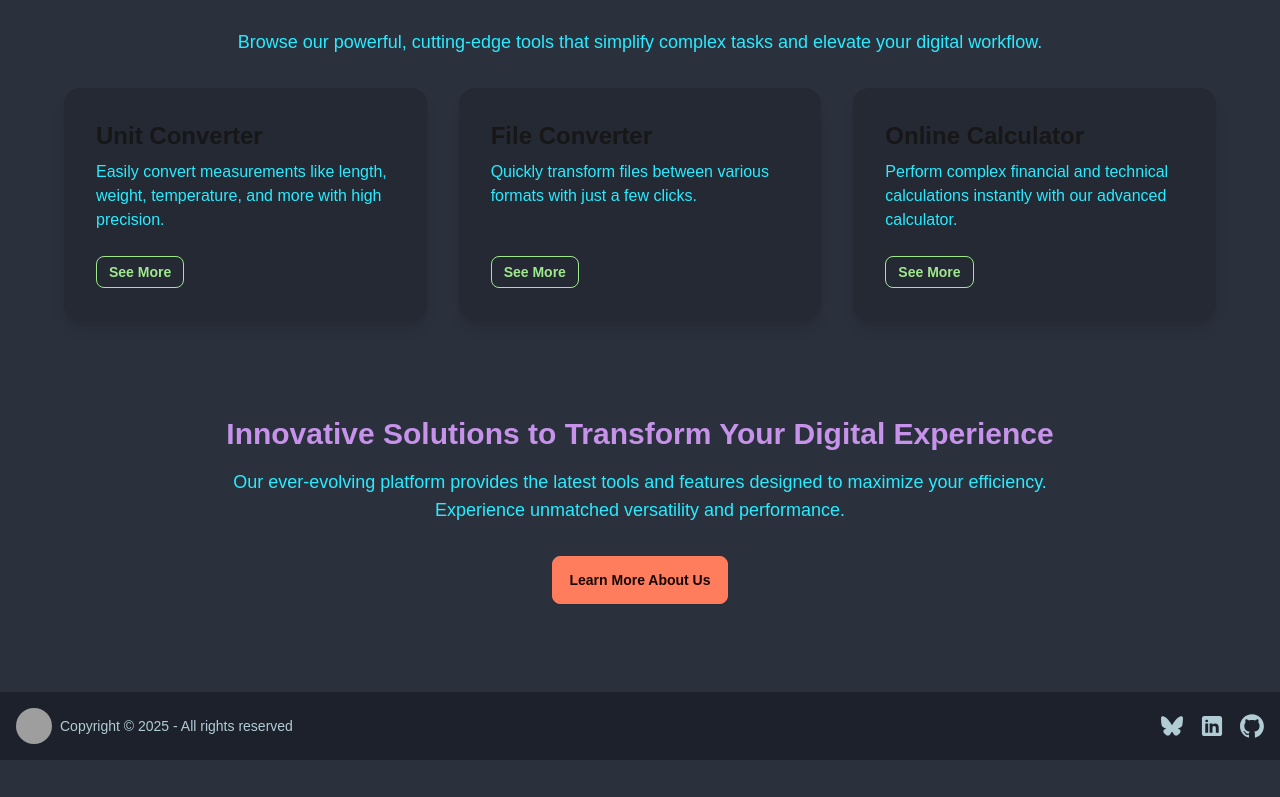
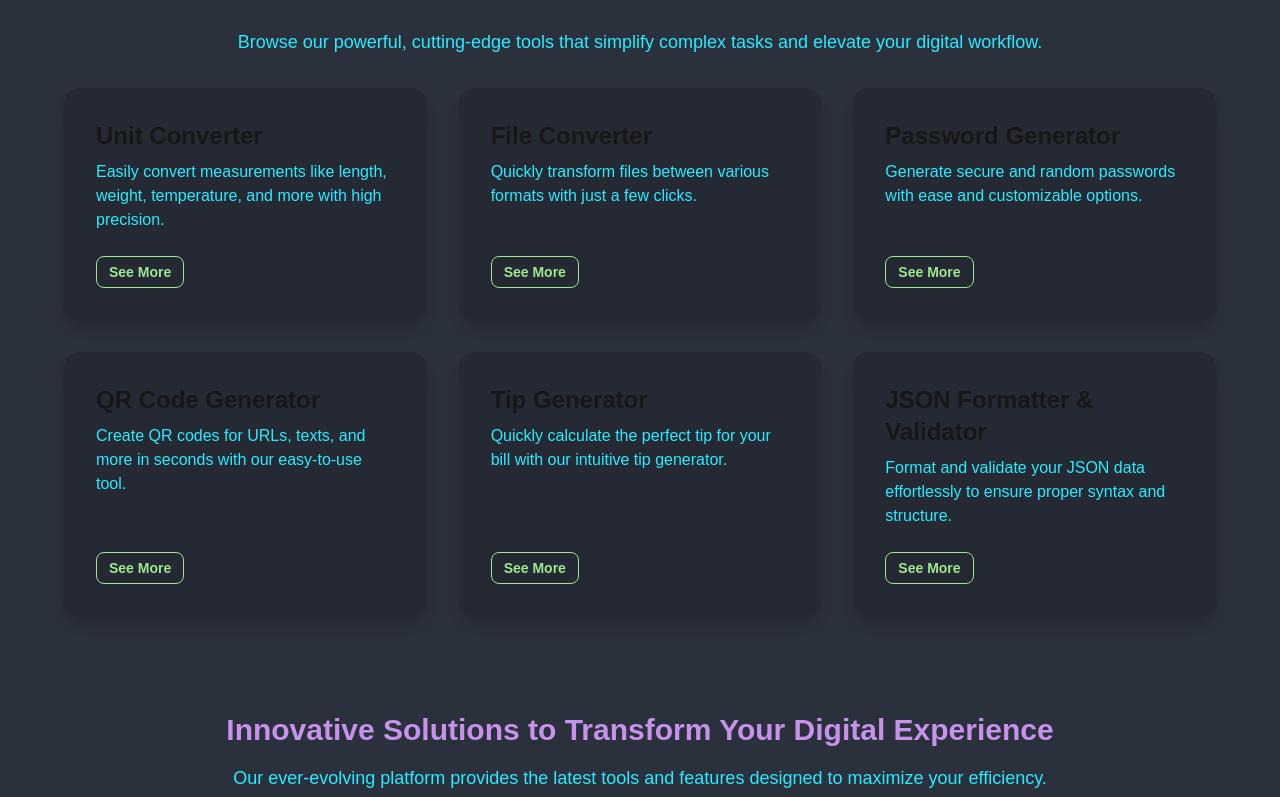
Before and after one commit to louisgundelwein/toolboxes, a Next.js app: page /en in a window 1280 px wide. Shown: the part 760-1557 px from the top of the page. Before the commit the page ends 1520 px from the top, so only its background shows below. Built offline with nearby package versions, Linux system fonts and the light colour scheme; grey boxes are pictures that could not be loaded.

Commit message:
feat: prep for more tools

```diff
--- a/src/app/[locale]/page.tsx
+++ b/src/app/[locale]/page.tsx
@@ -96,7 +96,25 @@ export default function LandingPage({ params }: PageProps) {
 						<ToolCard
 							title={texts.toolCard3Title}
 							description={texts.toolCard3Description}
-							href={`/${locale}/calculator`}
+							href={`/${locale}/password-generator`}
+							lang={locale}
+						/>
+						<ToolCard
+							title={texts.toolCard4Title}
+							description={texts.toolCard4Description}
+							href={`/${locale}/qr-code-generator`}
+							lang={locale}
+						/>
+						<ToolCard
+							title={texts.toolCard5Title}
+							description={texts.toolCard5Description}
+							href={`/${locale}/tip-calculator`}
+							lang={locale}
+						/>
+						<ToolCard
+							title={texts.toolCard6Title}
+							description={texts.toolCard6Description}
+							href={`/${locale}/json-validator`}
 							lang={locale}
 						/>
 					</div>
--- /dev/null
+++ b/src/app/[locale]/password-generator/page.tsx
@@ -0,0 +1,3 @@
+export default function FileConverterPage() {
+
+}
--- /dev/null
+++ b/src/app/[locale]/qr-code-generator/page.tsx
@@ -0,0 +1,9 @@
+export default function QRCodeGeneratorPage() {
+  return (
+    <div className="w-full bg-base-100 flex flex-col items-center py-10">
+      <h1 className="text-4xl font-bold text-accent mb-6">
+        QR Code Generator
+      </h1>
+    </div>
+  );
+}
--- a/src/app/[locale]/util/locales.json
+++ b/src/app/[locale]/util/locales.json
@@ -10,18 +10,24 @@
 		"toolCard1Description": "Easily convert measurements like length, weight, temperature, and more with high precision.",
 		"toolCard2Title": "File Converter",
 		"toolCard2Description": "Quickly transform files between various formats with just a few clicks.",
-		"toolCard3Title": "Online Calculator",
-		"toolCard3Description": "Perform complex financial and technical calculations instantly with our advanced calculator.",
+		"toolCard3Title": "Password Generator",
+		"toolCard3Description": "Generate secure and random passwords with ease and customizable options.",
+		"toolCard4Title": "QR Code Generator",
+		"toolCard4Description": "Create QR codes for URLs, texts, and more in seconds with our easy-to-use tool.",
+		"toolCard5Title": "Tip Generator",
+		"toolCard5Description": "Quickly calculate the perfect tip for your bill with our intuitive tip generator.",
+		"toolCard6Title": "JSON Formatter & Validator",
+		"toolCard6Description": "Format and validate your JSON data effortlessly to ensure proper syntax and structure.",
 		"additionalTitle": "Innovative Solutions to Transform Your Digital Experience",
 		"additionalDescription": "Our ever-evolving platform provides the latest tools and features designed to maximize your efficiency. Experience unmatched versatility and performance.",
 		"learnMoreButton": "Learn More About Us",
 		"description": "Toolboxes.app is the premier online resource offering a powerful collection of tools to revolutionize your digital workflow.",
-    "seeMoreButton": "See More"
+		"seeMoreButton": "See More"
 	},
 	"de": {
 		"heroTitle": "Ultimative Online-Toolbox für moderne digitale Aufgaben",
 		"heroSubtitle": "Entfesseln Sie das Potenzial von Entwicklern, Designern und Kreativen mit innovativen Lösungen",
-		"heroDescription": "Entdecken Sie eine umfassende Sammlung von Online-Tools, die Ihren Arbeitsalltag optimieren. Von fortschrittlichen Einheiten-Konvertern bis hin zu effizienten Dateikonvertern – unsere Plattform steigert Ihre Produktivität und Kreativität.",
+		"heroDescription": "Entdecken Sie eine umfassende Sammlung von Online-Tools, die Ihren Arbeitsalltag optimieren. Von fortschrittlichen Einheiten-Konvertern bis hin zu effizienten Datei-Konvertern – unsere Plattform steigert Ihre Produktivität und Kreativität.",
 		"ctaButton": "Entdecken Sie unsere Tools",
 		"toolsOverviewTitle": "Unser vielfältiges Toolangebot im Überblick",
 		"toolsOverviewSubtitle": "Durchstöbern Sie unsere leistungsstarken und innovativen Tools, die komplexe Aufgaben vereinfachen und Ihren digitalen Workflow revolutionieren.",
@@ -29,8 +35,14 @@
 		"toolCard1Description": "Konvertieren Sie Längen, Gewichte, Temperaturen und mehr mit höchster Präzision.",
 		"toolCard2Title": "Datei-Konverter",
 		"toolCard2Description": "Wandeln Sie Dateien im Handumdrehen in verschiedene Formate um – schnell und zuverlässig.",
-		"toolCard3Title": "Online-Rechner",
-		"toolCard3Description": "Berechnen Sie finanzielle und technische Werte sofort mit unseren modernen Rechnern.",
+		"toolCard3Title": "Passwort-Generator",
+		"toolCard3Description": "Erzeugen Sie sichere und zufällige Passwörter mit wenigen Klicks und anpassbaren Optionen.",
+		"toolCard4Title": "QR-Code-Generator",
+		"toolCard4Description": "Erstellen Sie in Sekundenschnelle QR-Codes für URLs, Texte und mehr mit unserem benutzerfreundlichen Tool.",
+		"toolCard5Title": "Trinkgeld-Generator",
+		"toolCard5Description": "Berechnen Sie schnell das passende Trinkgeld für Ihre Rechnung mit unserem intuitiven Generator.",
+		"toolCard6Title": "JSON-Formatter und Validator",
+		"toolCard6Description": "Formatieren und validieren Sie Ihre JSON-Daten mühelos, um die korrekte Syntax und Struktur sicherzustellen.",
 		"additionalTitle": "Innovative Lösungen zur Transformation Ihres digitalen Arbeitens",
 		"additionalDescription": "Unsere Plattform wird ständig erweitert und bietet Ihnen die neuesten Tools und Funktionen, um Ihre Effizienz zu maximieren. Erleben Sie unvergleichliche Vielseitigkeit und Leistung.",
 		"learnMoreButton": "Mehr über uns erfahren",
@@ -48,8 +60,14 @@
 		"toolCard1Description": "Convierte medidas como longitud, peso y temperatura con alta precisión.",
 		"toolCard2Title": "Convertidor de Archivos",
 		"toolCard2Description": "Transforma rápidamente archivos entre diferentes formatos con facilidad.",
-		"toolCard3Title": "Calculadora Online",
-		"toolCard3Description": "Realiza cálculos financieros y técnicos complejos al instante con nuestra avanzada calculadora.",
+		"toolCard3Title": "Generador de Contraseñas",
+		"toolCard3Description": "Genera contraseñas seguras y aleatorias de forma sencilla con opciones personalizables.",
+		"toolCard4Title": "Generador de Códigos QR",
+		"toolCard4Description": "Crea códigos QR para URLs, textos y más en segundos con nuestra herramienta intuitiva.",
+		"toolCard5Title": "Generador de Propinas",
+		"toolCard5Description": "Calcula rápidamente la propina perfecta para tu cuenta con nuestra herramienta intuitiva.",
+		"toolCard6Title": "Formateador y Validador de JSON",
+		"toolCard6Description": "Formatea y valida tus datos JSON sin esfuerzo para asegurar una sintaxis y estructura correctas.",
 		"additionalTitle": "Soluciones Innovadoras para Transformar Tu Experiencia Digital",
 		"additionalDescription": "Nuestra plataforma en constante evolución ofrece las herramientas más modernas para maximizar tu eficiencia. Experimenta una versatilidad y rendimiento incomparables.",
 		"learnMoreButton": "Conoce más sobre nosotros",
@@ -67,8 +85,14 @@
 		"toolCard1Description": "Convertissez facilement des mesures telles que la longueur, le poids ou la température avec une grande précision.",
 		"toolCard2Title": "Convertisseur de Fichiers",
 		"toolCard2Description": "Transformez vos fichiers entre différents formats en quelques clics, rapidement et fiablement.",
-		"toolCard3Title": "Calculatrice en Ligne",
-		"toolCard3Description": "Réalisez instantanément des calculs financiers et techniques complexes grâce à notre calculatrice avancée.",
+		"toolCard3Title": "Générateur de Mots de Passe",
+		"toolCard3Description": "Générez des mots de passe sécurisés et aléatoires en toute simplicité avec des options personnalisables.",
+		"toolCard4Title": "Générateur de Codes QR",
+		"toolCard4Description": "Créez des codes QR pour des URLs, des textes et plus encore en quelques secondes avec notre outil facile à utiliser.",
+		"toolCard5Title": "Générateur de Pourboires",
+		"toolCard5Description": "Calculez rapidement le pourboire idéal pour votre facture grâce à notre générateur intuitif.",
+		"toolCard6Title": "Formatteur et Validateur JSON",
+		"toolCard6Description": "Formatez et validez vos données JSON facilement pour garantir une syntaxe et une structure correctes.",
 		"additionalTitle": "Solutions innovantes pour sublimer votre expérience digitale",
 		"additionalDescription": "Notre plateforme évolutive vous offre les outils et fonctionnalités les plus récents pour maximiser votre efficacité. Profitez d’une polyvalence et d’une performance incomparables.",
 		"learnMoreButton": "En savoir plus sur nous",
@@ -86,8 +110,14 @@
 		"toolCard1Description": "Перетворюйте вимірювання з високою точністю – від довжин до ваг та температур.",
 		"toolCard2Title": "Конвертер файлів",
 		"toolCard2Description": "Швидко та надійно конвертуйте файли між різними форматами.",
-		"toolCard3Title": "Онлайн калькулятор",
-		"toolCard3Description": "Виконуйте складні фінансові та технічні розрахунки миттєво.",
+		"toolCard3Title": "Генератор паролів",
+		"toolCard3Description": "Створюйте безпечні та випадкові паролі легко та з можливістю налаштування.",
+		"toolCard4Title": "Генератор QR-кодів",
+		"toolCard4Description": "Створюйте QR-коди для URL-адрес, текстів та іншого за лічені секунди за допомогою нашого інтуїтивного інструменту.",
+		"toolCard5Title": "Генератор чайових",
+		"toolCard5Description": "Швидко розрахуйте оптимальну суму чайових для вашого рахунку за допомогою нашого зручного генератора.",
+		"toolCard6Title": "JSON Форматувач та Валідатор",
+		"toolCard6Description": "Форматуйте та перевіряйте свої JSON-дані без зусиль для забезпечення правильної синтаксиси та структури.",
 		"additionalTitle": "Інноваційні рішення для трансформації цифрового досвіду",
 		"additionalDescription": "Наша платформа постійно вдосконалюється, пропонуючи найновіші інструменти та функції для максимізації вашої ефективності. Відчуйте універсальність та продуктивність без компромісів.",
 		"learnMoreButton": "Дізнайтеся більше",
@@ -105,8 +135,14 @@
 		"toolCard1Description": "精准转换长度、重量、温度等各类单位，简单快捷。",
 		"toolCard2Title": "文件转换器",
 		"toolCard2Description": "轻松将文件在多种格式间快速转换，可靠高效。",
-		"toolCard3Title": "在线计算器",
-		"toolCard3Description": "即时进行复杂的财务和技术计算，确保结果准确无误。",
+		"toolCard3Title": "密码生成器",
+		"toolCard3Description": "轻松生成安全且随机的密码，提供多种自定义选项。",
+		"toolCard4Title": "二维码生成器",
+		"toolCard4Description": "只需几秒钟即可为URL、文本等生成二维码，简单易用。",
+		"toolCard5Title": "小费生成器",
+		"toolCard5Description": "使用我们的工具快速计算出账单应给的小费。",
+		"toolCard6Title": "JSON 格式化和验证工具",
+		"toolCard6Description": "轻松格式化和验证您的 JSON 数据，确保其语法和结构正确。",
 		"additionalTitle": "创新解决方案，全面提升数字体验",
 		"additionalDescription": "我们的平台不断进化，致力于为您提供最新的工具和功能，最大化工作效率。体验无与伦比的多样性与卓越性能。",
 		"learnMoreButton": "了解更多关于我们",
@@ -124,8 +160,14 @@
 		"toolCard1Description": "Converta medidas com precisão, de comprimentos a pesos e temperaturas, de forma rápida e eficiente.",
 		"toolCard2Title": "Conversor de Arquivos",
 		"toolCard2Description": "Transforme seus arquivos entre diversos formatos com facilidade e confiabilidade.",
-		"toolCard3Title": "Calculadora Online",
-		"toolCard3Description": "Realize cálculos financeiros e técnicos complexos instantaneamente, com precisão excepcional.",
+		"toolCard3Title": "Gerador de Senhas",
+		"toolCard3Description": "Gere senhas seguras e aleatórias com facilidade e opções personalizáveis.",
+		"toolCard4Title": "Gerador de Código QR",
+		"toolCard4Description": "Crie códigos QR para URLs, textos e muito mais em segundos com nossa ferramenta intuitiva.",
+		"toolCard5Title": "Gerador de Gorjetas",
+		"toolCard5Description": "Calcule rapidamente a gorjeta ideal para sua conta com nosso gerador intuitivo.",
+		"toolCard6Title": "Formatador e Validador de JSON",
+		"toolCard6Description": "Formate e valide seus dados JSON sem esforço para garantir uma sintaxe e estrutura corretas.",
 		"additionalTitle": "Soluções Inovadoras para Potencializar sua Experiência Digital",
 		"additionalDescription": "Nossa plataforma evolui constantemente para oferecer as ferramentas e recursos mais modernos, maximizando sua eficiência. Experimente versatilidade e desempenho sem igual.",
 		"learnMoreButton": "Saiba Mais Sobre Nós",
--- a/src/app/components/toolsDropdown.tsx
+++ b/src/app/components/toolsDropdown.tsx
@@ -20,6 +20,22 @@ const ToolsDropdown: React.FC = () => {
 		{
 			label: texts.toolCard2Title,
 			href: `/${locale}/file-converter`,
+		},
+		{
+			label: texts.toolCard3Title,
+			href: `/${locale}/password-generator`,
+		},
+		{
+			label: texts.toolCard4Title,
+			href: `/${locale}/qr-code-generator`,
+		},
+		{
+			label: texts.toolCard5Title,
+			href: `/${locale}/tip-calculator`,
+		},
+		{
+			label: texts.toolCard6Title,
+			href: `/${locale}/json-validator`,
 		},
 	];
 
```
Also changed, not shown: src/app/[locale]/file-converter/page.tsx (added, +9 -0 lines), src/app/[locale]/json-validator/page.tsx (added, +9 -0 lines), src/app/[locale]/tip-calculator/page.tsx (added, +9 -0 lines).
